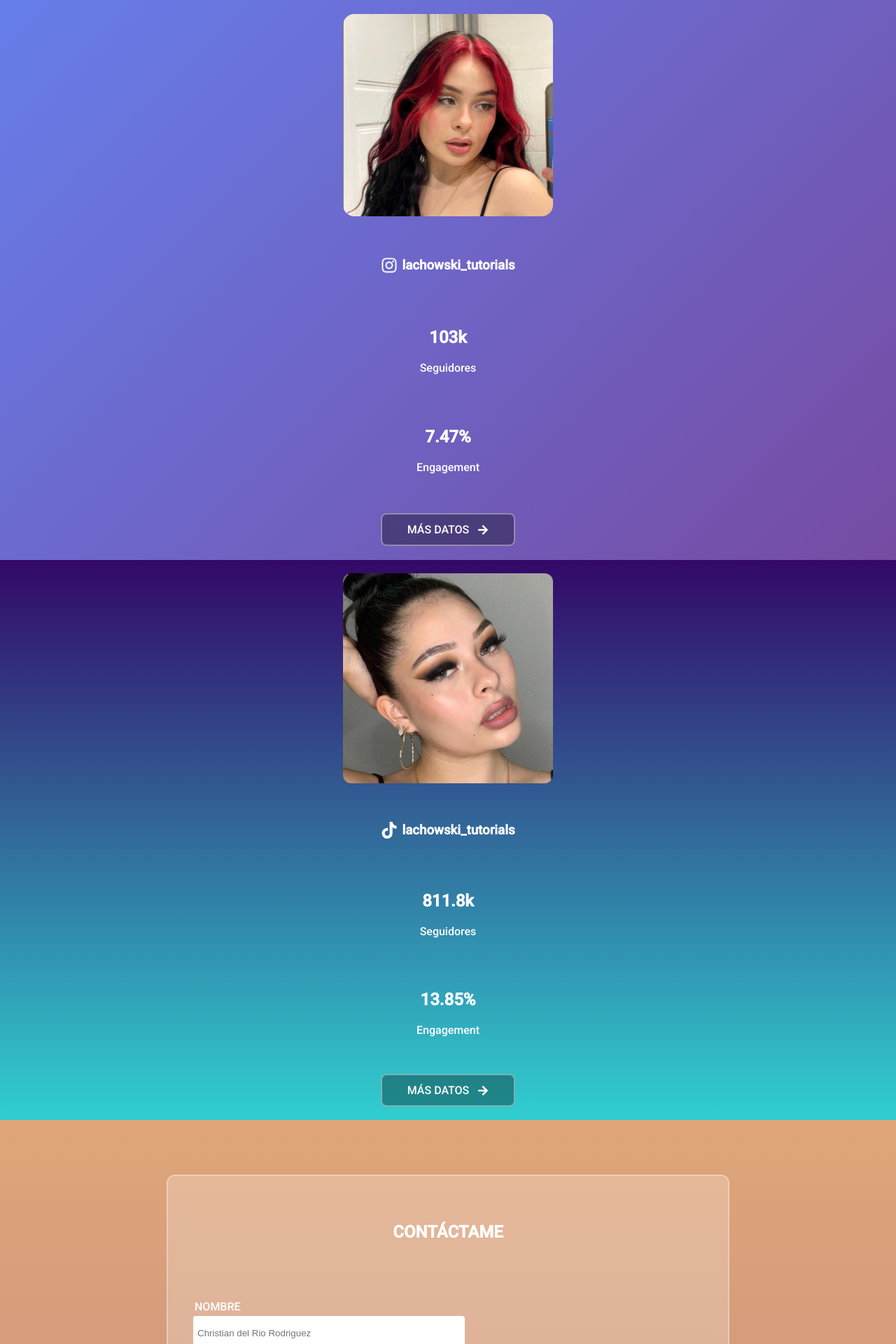
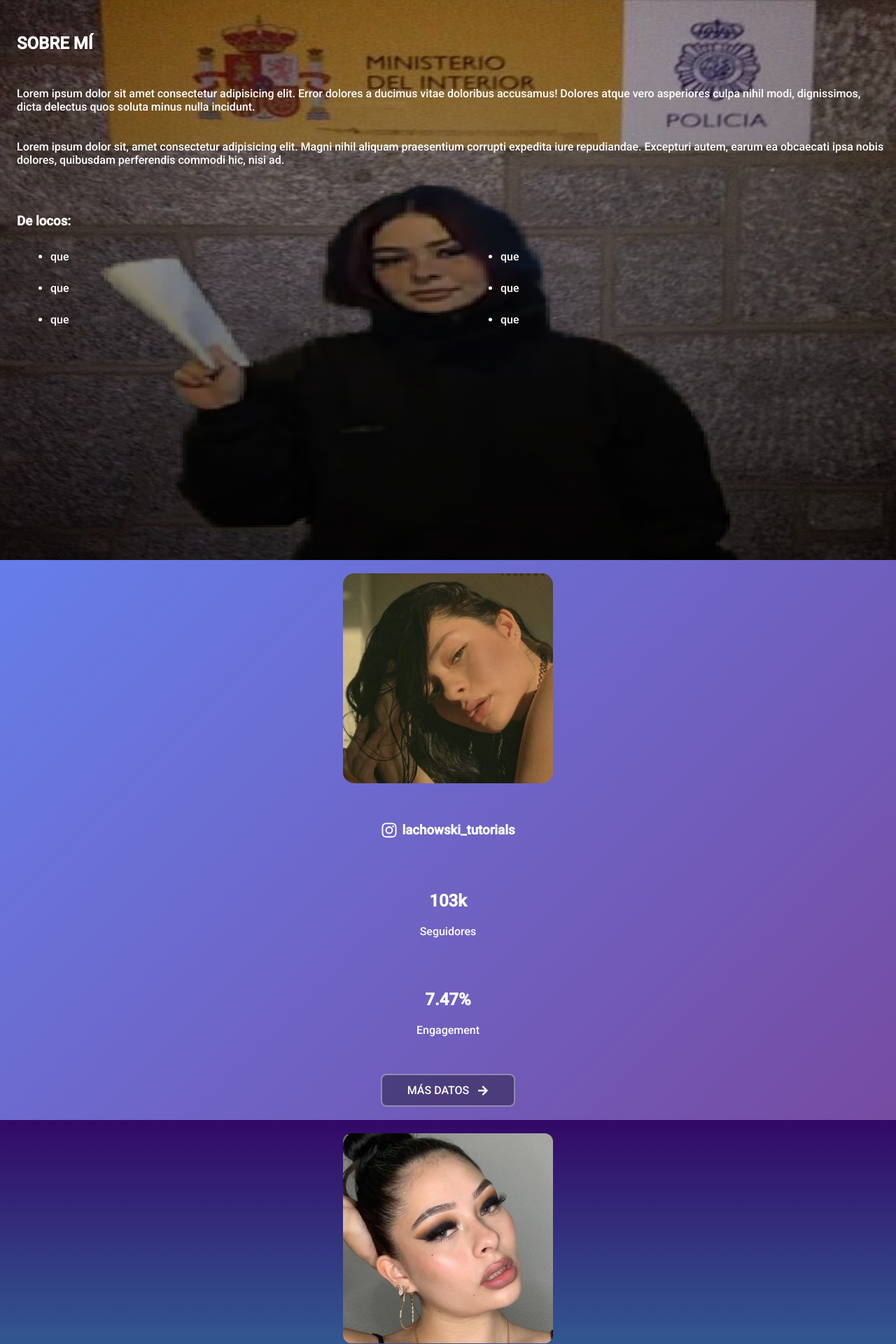
Before and after one commit to delriodevelops/lachowski, a React (Create React App) app: page / in a window 1280 px wide. Shown: the top 1920 px of the page at 70% size. Built offline with nearby package versions, Linux system fonts and the light colour scheme; no server answers.

Commit message:
boutme & footer

```diff
--- /dev/null
+++ b/src/components/AboutMe.jsx
@@ -0,0 +1,29 @@
+import React from 'react'
+import './styles/AboutMe.css'
+
+const AboutMe = () => {
+  return (
+    <section id="AboutMe">
+        <h1>SOBRE MÍ</h1>
+        <div>
+            <p>Lorem ipsum dolor sit amet consectetur adipisicing elit. Error dolores a ducimus vitae doloribus accusamus! Dolores atque vero asperiores culpa nihil modi, dignissimos, dicta delectus quos soluta minus nulla incidunt.</p>
+            <br/>
+            <br/>
+            <p>Lorem ipsum dolor sit, amet consectetur adipisicing elit. Magni nihil aliquam praesentium corrupti expedita iure repudiandae. Excepturi autem, earum ea obcaecati ipsa nobis dolores, quibusdam perferendis commodi hic, nisi ad.</p>
+        </div>
+        <div className='aboutme-ul-cont'>
+                <h3>De locos:</h3>
+            <ul>
+                <li>que</li>
+                <li>que</li>
+                <li>que</li>
+                <li>que</li>
+                <li>que</li>
+                <li>que</li>
+            </ul>
+        </div>
+    </section>
+  )
+}
+
+export default AboutMe
--- a/src/components/Bio.jsx
+++ b/src/components/Bio.jsx
@@ -2,6 +2,7 @@ import React from 'react'
 import "./styles/Bio.css"
 import InstaStats from './InstaStats/Index'
 import TiktokStats from './TiktokStats'
+import AboutMe from './AboutMe'
 
 const Bio = () => {
 
@@ -10,6 +11,7 @@ const Bio = () => {
 
   return (
     <div id='bio'>
+      <AboutMe/>
       <InstaStats/>
       <TiktokStats/>
     </div>
--- a/src/components/Contacto.jsx
+++ b/src/components/Contacto.jsx
@@ -10,7 +10,7 @@ const Contacto = () => {
             <div className="form-field form-name">
               <label htmlFor="name">Nombre</label>
               <br/>
-              <input type="text" id='contact-name' name='name' placeholder='Christian del Rio Rodriguez' required minLength="2"/>
+              <input type="text" id='contact-name' name='name' placeholder='Nombre de ejemplo' required minLength="2"/>
             </div>
             <div className="form-mail form-field">
               <label htmlFor="email">E-mail</label>
--- a/src/components/Footer.jsx
+++ b/src/components/Footer.jsx
@@ -1,8 +1,23 @@
 import React from 'react'
+import { FaInstagram,FaTiktok,FaYoutube,FaTwitter,FaTwitch } from "react-icons/fa";
+import LiCon from './LiCon';
+
 
 const Footer = () => {
   return (
     <footer>
+
+        <div className='footer-rrss'>
+          <p>Puedes encontrarme en</p>
+          <ul>
+            <LiCon goto='https://instagram.com/lachowski_tutorials/'><FaInstagram/> Instagram</LiCon>
+            <LiCon goto='https://tiktok.com/@lachowski_tutorials'><FaTiktok/> Tik Tok</LiCon>
+            <LiCon goto='https://youtube.com/channel/UC2Rg4nOELkGCojl0eIXPp9Q'><FaYoutube/> YouTube</LiCon>
+            <LiCon goto='https://twitch.tv/itslachowski'><FaTwitch/> Twitch</LiCon>
+            <LiCon goto='https://twitter.com/arepaconhuevo_'><FaTwitter/> Twitter</LiCon>
+
+          </ul>
+        </div>
 
     </footer>
   )
--- a/src/components/InstaStats/Index.jsx
+++ b/src/components/InstaStats/Index.jsx
@@ -1,7 +1,7 @@
 import React from 'react'
 import Spinner from '../Spinner'
 import './style.css'
-import pfp from '../img/Insta/pfp.PNG'
+import pfp from '../img/Insta/pfp.jpg'
 import PromoItem from '../PromoItem'
 
 import { FaInstagram ,FaArrowRight} from "react-icons/fa";
@@ -112,7 +112,7 @@ const InstaStats = () => {
                     <a href="/collabs" className="colabos-btn">Saber más</a>
                 </div>
 
-                <a href="#insta-princ" id='insta-slider-back' className='slider-back-btn slider-btn'>Volver</a>
+                <a href="#insta-princ" id='insta-slider-back' className='slider-back-btn'>Volver</a>
             </section>
         </section>
     </>
--- a/src/components/InstaStats/style.css
+++ b/src/components/InstaStats/style.css
@@ -89,3 +89,6 @@
     padding: 12px 12px;
     border: none;
 }
+.slider-back-btn {
+    text-transform: uppercase;
+}
--- /dev/null
+++ b/src/components/LiCon.jsx
@@ -0,0 +1,13 @@
+import React from 'react'
+
+const LiCon = ({children,goto}) => {
+  return (
+            <li className='rrss-icon'>
+                <a href={goto} rel="noreferrer" target='_blank'>
+                    {children}
+                </a>
+            </li>
+  )
+}
+
+export default LiCon
--- a/src/components/TiktokStats.jsx
+++ b/src/components/TiktokStats.jsx
@@ -117,7 +117,7 @@ const TiktokStats = () => {
             <a href="/collabs" className='colabos-btn' rel='noreferrer'>Saber más</a>
       </div>
 
-      <a href="#tokstats-col1" className='slider-back-btn slider-btn'>Volver</a>
+      <a href="#tokstats-col1" className='slider-back-btn'>Volver</a>
     </section>
     </section>
   )
--- /dev/null
+++ b/src/components/styles/AboutMe.css
@@ -0,0 +1,36 @@
+#AboutMe {
+    background: linear-gradient(rgba(0,0,0,.2), rgba(0,0,0,.7)), url('../img/boutme/spanishdenuncia.png') no-repeat;
+    background-size: 100% 100%;
+    grid-template-rows: max-content max-content max-content;
+    overflow-x: hidden;
+}
+
+#AboutMe h1 {
+    justify-self: left;
+    width: fit-content;
+    margin:48px 24px;
+}
+#AboutMe img {
+    width: 300px;
+    border-radius: 12px;
+}
+#AboutMe p {
+    text-align: left;
+    margin: 0 12px 0 24px;
+}
+#AboutMe .aboutme-ul-cont{
+    text-align: left;
+    justify-self: left;
+    margin:48px 24px;
+    width: 100%;
+}
+#AboutMe ul {
+    padding: 0;
+    display: grid;
+    gap: 2px 6px;
+    grid-template-columns: 1fr 1fr;
+
+}
+#AboutMe li{
+    margin:12px 48px;
+}
--- a/src/components/styles/Contacto.css
+++ b/src/components/styles/Contacto.css
@@ -1,5 +1,8 @@
 .contact {
-    background-image: linear-gradient(to top, #c79081 0%, #dfa579 100%);
+    background-image: linear-gradient(to top, #1e3c72 0%, #1e3c72 1%, #2a5298 100%);
+    background-image: linear-gradient(to top, #9be15d 0%, #00e3ae 100%);
+    background-image: linear-gradient(to top, #b3ffab 0%, #12fff7 100%);
+    background-image: linear-gradient(-225deg, #3D4E81 0%, #5753C9 48%, #6E7FF3 100%);
     display: grid;
     place-items: center;
 }
@@ -21,8 +24,7 @@
     width: fit-content;
     height: fit-content;
     text-align: start;
-    justify-self: start;
-    margin: 0 0 0 36px;
+    justify-self: center;
 }
 .form-field input{
     width: clamp(192px,70vw,384px);
--- a/src/routes/styles/App.css
+++ b/src/routes/styles/App.css
@@ -19,14 +19,12 @@ body {
 }
 
 html {
-    scroll-snap-type: y mandatory;
     overflow-x: hidden;
-
+    scroll-snap-type:y mandatory;
 }
 
-
-.side-section {
-    scroll-snap-align: center;
+.side-section, footer,section {
+    scroll-snap-align: start;
 }
 
 ::-webkit-scrollbar {
@@ -37,13 +35,10 @@ html {
     scroll-snap-type: y mandatory;
 }
 
-#bio section {
-    scroll-snap-align: center;
-}
+
 
 #instaMediaKit{
     overflow-x: auto;
-    scroll-snap-align: center;
     scroll-behavior: smooth;
 
     background-image: linear-gradient(135deg, #667eea 0%, #764ba2 100%);
@@ -51,16 +46,13 @@ html {
 
 section {
 
-
     width: 100vw;
     height: 100vh;
 
     display: grid;
     place-items: center;
 
-    scroll-snap-align: center;
     scroll-snap-type: x mandatory;
-
 }
 
 a {
```
Also changed, not shown: src/components/img/Insta/pfp.jpg (added), src/components/img/boutme/spanishdenuncia.png (added).
